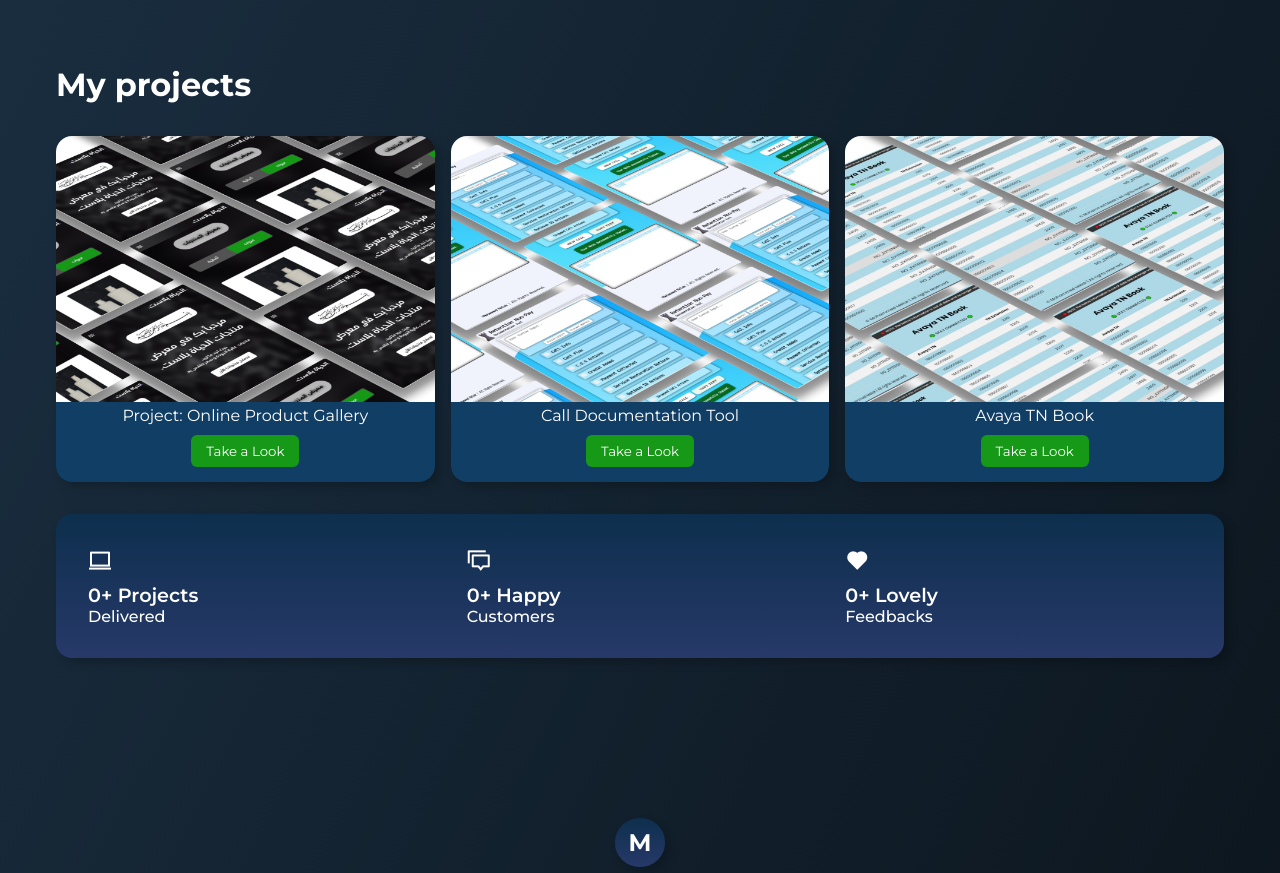
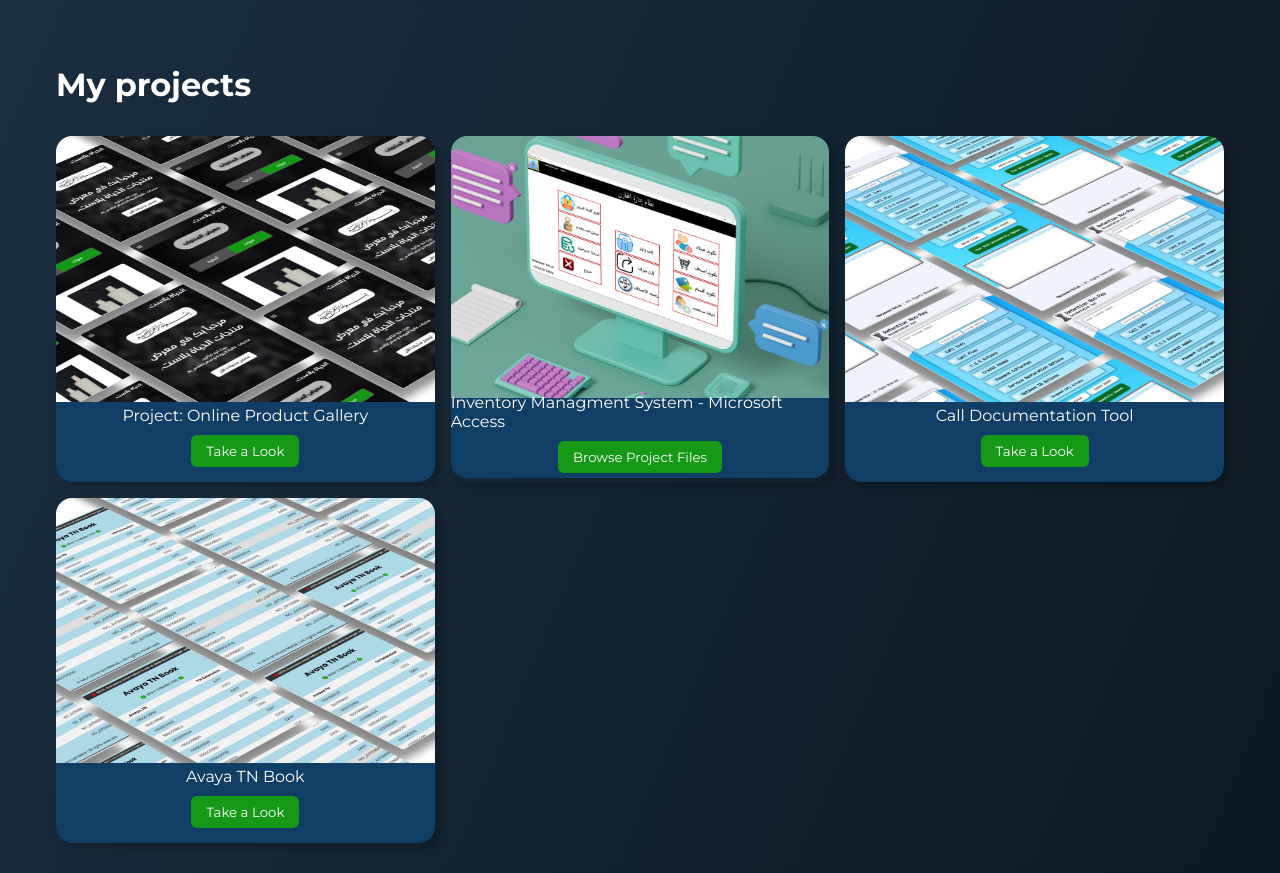
Before and after one commit to MSALAHAH/R4_2.0, a plain HTML site: page index.html in a window 1280 px wide. Shown: the part 1520-2393 px from the top of the page. Drawn offline with nearby package versions, Linux system fonts and the light colour scheme.

Commit message:
NewProjectAdded

```diff
--- a/index.html
+++ b/index.html
@@ -140,6 +140,18 @@
       </div>
 
       <div class="projects__card">
+        <img src="assets/FireBaseMockup.png" alt="projects" />
+
+        <div class="project__info">
+          <p>Inventory Managment System - Microsoft Access</p>
+          <a href="https://github.com/MSALAHAH/FirebaseInventoryManagment" target="_blank">
+            <button>Browse Project Files</button>
+          </a>
+        </div>
+
+      </div>
+
+      <div class="projects__card">
         <img src="assets/checkmate-mockup.jpg" alt="projects" />
 
         <div class="project__info">
```
Also changed, not shown: assets/FireBaseMockup.png (added).
